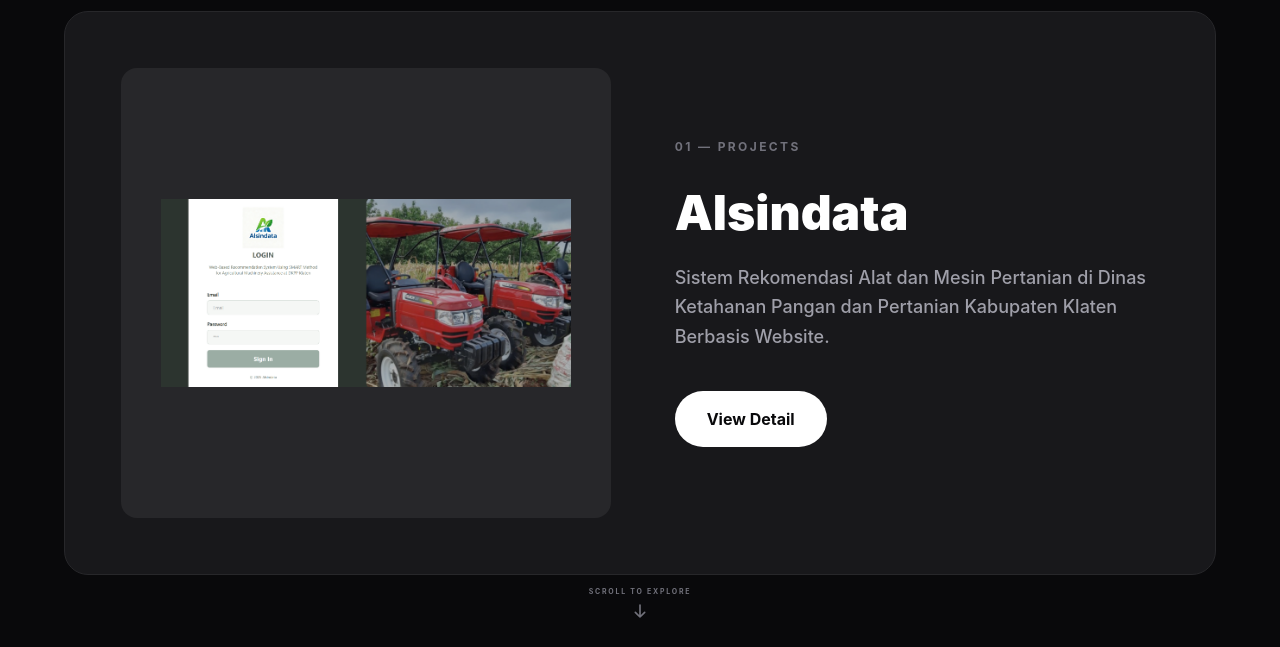
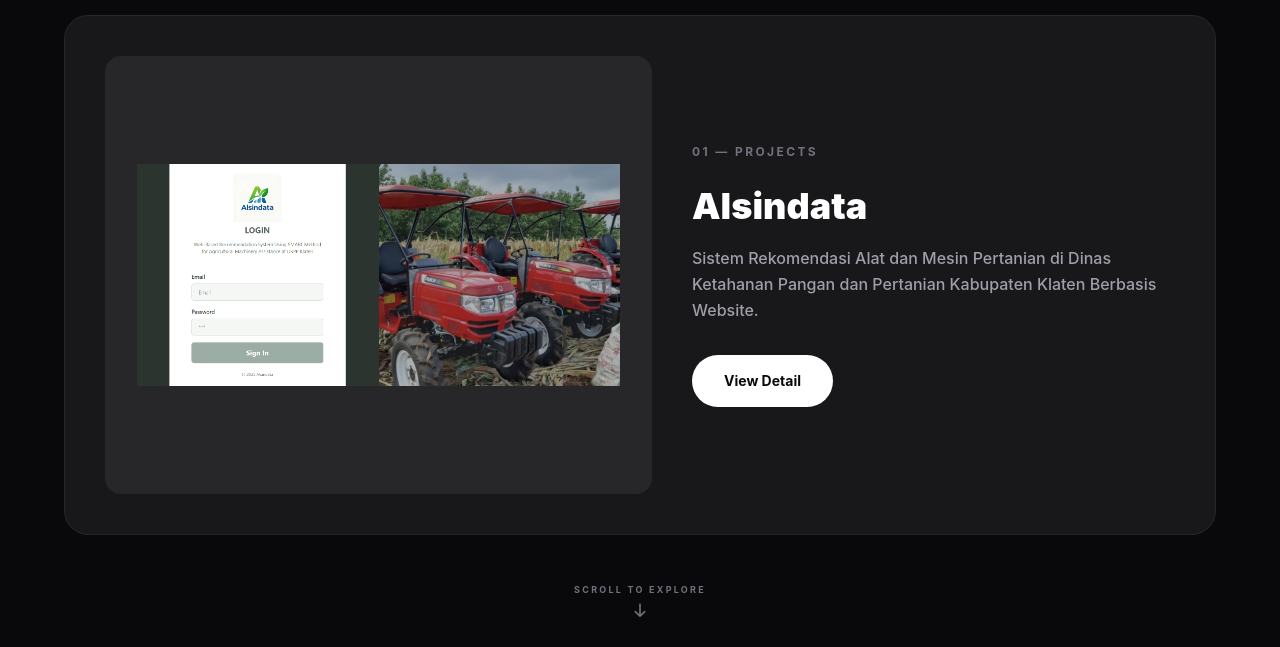
Before and after one commit to Dicky-Gustyanto12/portfolio-digato-v2, a React (Vite) app: page / in a window 1280 px wide. Shown: the part 949-1596 px from the top of the page. Built offline with nearby package versions, Linux system fonts and the light colour scheme.

Commit message:
update deploy v0.9

```diff
--- a/src/components/ProjectShowcase.tsx
+++ b/src/components/ProjectShowcase.tsx
@@ -14,7 +14,7 @@
   title: string;
   image: string;
   description: string;
-  link: string; // Properti baru untuk menyimpan link
+  link: string;
 }
 
 const PROJECT_DATA: ProjectItem[] = [
@@ -32,7 +32,7 @@
     image: jayadigaImg,
     description:
       "Website sistem manajemen dashboard internal dengan integrasi API real-time mencakup tentang absensi, cashflow, manajemen proyek.",
-    link: "https://dicky-gustyanto12.github.io/erp-jayadigainnovation/",
+    link: "https://dicky-gustyanto12.github.io/",
   },
   {
     id: 3,
@@ -134,17 +134,76 @@
       className="relative z-30 w-full bg-zinc-950"
       style={{ height: `${PROJECT_DATA.length * 100}vh` }}
     >
-      <div className="sticky top-0 h-screen w-full flex flex-col items-center pt-40 lg:pt-40 overflow-hidden">
-        <h2 className="absolute top-24 lg:top-20 text-4xl md:text-5xl font-black text-white tracking-tight z-20">
+      {/* Menggunakan justify-center agar posisi kartu benar-benar di tengah layar */}
+      <div className="sticky top-0 h-screen w-full flex flex-col items-center justify-center overflow-hidden">
+        {/* Judul dengan posisi absolute agar tidak mengganggu layout kartu */}
+        <h2 className="absolute top-16 md:top-24 text-3xl md:text-5xl font-black text-white tracking-tight z-20">
           Projects
         </h2>
 
+        {/* Kontainer Kartu dengan max-height agar tidak nabrak atas-bawah */}
+        <div className="relative w-[calc(100%-2rem)] md:w-[calc(100%-6rem)] max-w-6xl h-[65vh] max-h-[600px] mt-8 md:mt-12">
+          {PROJECT_DATA.map((project, index) => {
+            const offset = progress - index;
+            const isPast = offset > 0;
+            const translateY = isPast ? -(offset * 15) : -(offset * 120);
+            const opacity = isPast ? Math.max(1 - offset * 1.5, 0) : 1;
+            const scale = isPast ? Math.max(1 - offset * 0.05, 0.95) : 1;
+
+            return (
+              <div
+                key={project.id}
+                /* PERBAIKAN: Menggunakan gap proporsional, membuang width tetap, dan menggunakan flex-1 di children */
+                className={`absolute top-0 w-full h-full bg-zinc-900 border border-zinc-800 rounded-3xl p-5 md:p-8 lg:p-10 flex flex-col lg:flex-row gap-4 lg:gap-10 items-center overflow-hidden ${index % 2 === 1 ? "lg:flex-row-reverse" : ""}`}
+                style={{
+                  transform: `translateY(${translateY}vh) scale(${scale})`,
+                  opacity: opacity,
+                  zIndex: index,
+                  willChange: "transform, opacity",
+                }}
+              >
+                {/* Bagian Gambar: Menggunakan flex-1 agar otomatis membagi ruang 50:50 dengan aman */}
+                <div className="flex-1 w-full flex items-center justify-center bg-zinc-800 rounded-2xl p-4 md:p-6 lg:p-8 h-[40%] lg:h-full">
+                  <img
+                    src={project.image}
+                    alt={project.title}
+                    className="w-full h-full object-contain"
+                  />
+                </div>
+
+                {/* Bagian Teks: Menggunakan flex-1 agar teks tidak memaksakan lebar melebihi wadah */}
+                <div className="flex-1 w-full flex flex-col justify-center py-2 h-[60%] lg:h-full min-w-0">
+                  <span className="text-[10px] md:text-xs font-bold tracking-[0.2em] text-zinc-500 uppercase mb-1 md:mb-2 block">
+                    0{project.id} — Projects
+                  </span>
+                  <h3 className="text-xl sm:text-2xl md:text-3xl lg:text-4xl font-black text-white my-2 md:my-4 leading-tight truncate md:whitespace-normal">
+                    {project.title}
+                  </h3>
+                  <p className="text-justify md:text-left text-xs sm:text-sm md:text-base text-zinc-400 font-medium leading-relaxed mb-4 md:mb-8 line-clamp-3 md:line-clamp-none">
+                    {project.description}
+                  </p>
+
+                  <a
+                    href={project.link}
+                    target="_blank"
+                    rel="noopener noreferrer"
+                    className="w-fit flex items-center gap-2 px-5 py-2.5 md:px-6 md:py-3 lg:px-8 lg:py-4 rounded-full bg-white text-zinc-950 font-bold hover:bg-zinc-200 transition-colors text-xs md:text-sm cursor-pointer"
+                  >
+                    <span>View Detail</span>
+                  </a>
+                </div>
+              </div>
+            );
+          })}
+        </div>
+
+        {/* Scroll indicator dengan posisi absolute di bawah */}
         <div className="absolute bottom-6 flex flex-col items-center gap-1.5 animate-bounce text-zinc-500 z-40">
-          <span className="text-[7px] font-bold tracking-[0.25em] uppercase">
+          <span className="text-[7px] md:text-[9px] font-bold tracking-[0.25em] uppercase">
             Scroll to explore
           </span>
           <svg
-            className="w-2 h-2 md:w-4 md:h-4"
+            className="w-3 h-3 md:w-4 md:h-4"
             fill="none"
             stroke="currentColor"
             viewBox="0 0 24 24"
@@ -157,59 +216,6 @@
             />
           </svg>
         </div>
-
-        <div className="relative w-[calc(100%-3rem)] md:w-[calc(100%-8rem)] max-w-7xl h-[65vh] lg:h-[70vh]">
-          {PROJECT_DATA.map((project, index) => {
-            const offset = progress - index;
-            const isPast = offset > 0;
-            const translateY = isPast ? -(offset * 20) : -(offset * 100);
-            const opacity = isPast ? Math.max(1 - offset * 2, 0) : 1;
-            const scale = isPast ? Math.max(1 - offset * 0.05, 0.95) : 1;
-
-            return (
-              <div
-                key={project.id}
-                className={`absolute top-0 w-full h-auto bg-zinc-900 border border-zinc-800 rounded-3xl p-6 md:p-10 lg:p-14 flex flex-col lg:flex-row gap-6 lg:gap-16 items-center ${index % 2 === 1 ? "lg:flex-row-reverse" : ""}`}
-                style={{
-                  transform: `translateY(${translateY}vh) scale(${scale})`,
-                  opacity: opacity,
-                  zIndex: index,
-                  willChange: "transform, opacity",
-                }}
-              >
-                <div className="w-full lg:w-1/2 flex items-center justify-center bg-zinc-800 rounded-2xl p-6 lg:p-10 min-h-[200px] lg:min-h-[400px] xl:min-h-[450px]">
-                  <img
-                    src={project.image}
-                    alt={project.title}
-                    className="w-full h-full max-h-[300px] lg:max-h-[400px] object-contain"
-                  />
-                </div>
-
-                <div className="w-full lg:w-1/2 flex flex-col justify-center py-2 lg:py-6">
-                  <span className="text-[10px] lg:text-xs font-bold tracking-[0.2em] text-zinc-500 uppercase mb-2">
-                    0{project.id} — Projects
-                  </span>
-                  <h3 className="text-2xl md:text-4xl lg:text-5xl font-black text-white my-3 lg:my-5 leading-tight">
-                    {project.title}
-                  </h3>
-                  <p className="text-justify md:text-left text-sm md:text-base lg:text-lg text-zinc-400 font-medium leading-relaxed mb-6 lg:mb-10">
-                    {project.description}
-                  </p>
-
-                  {/* Button diubah menjadi tag <a> untuk link external */}
-                  <a
-                    href={project.link}
-                    target="_blank"
-                    rel="noopener noreferrer"
-                    className="w-fit flex items-center gap-3 px-6 py-3 lg:px-8 lg:py-4 rounded-full bg-white text-zinc-950 font-bold hover:bg-zinc-200 transition-colors text-sm lg:text-base cursor-pointer"
-                  >
-                    <span>View Detail</span>
-                  </a>
-                </div>
-              </div>
-            );
-          })}
-        </div>
       </div>
     </div>
   );
```
